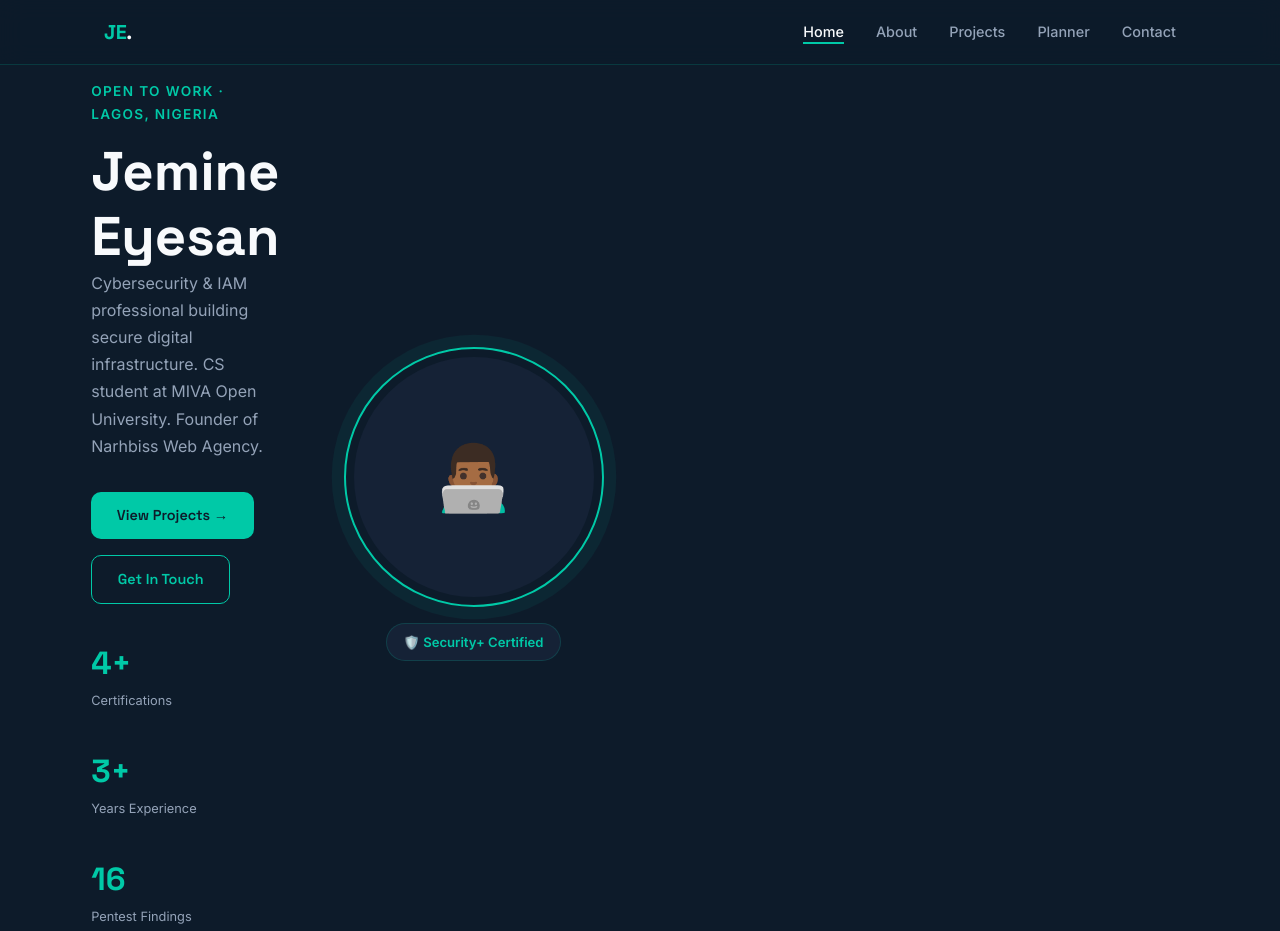
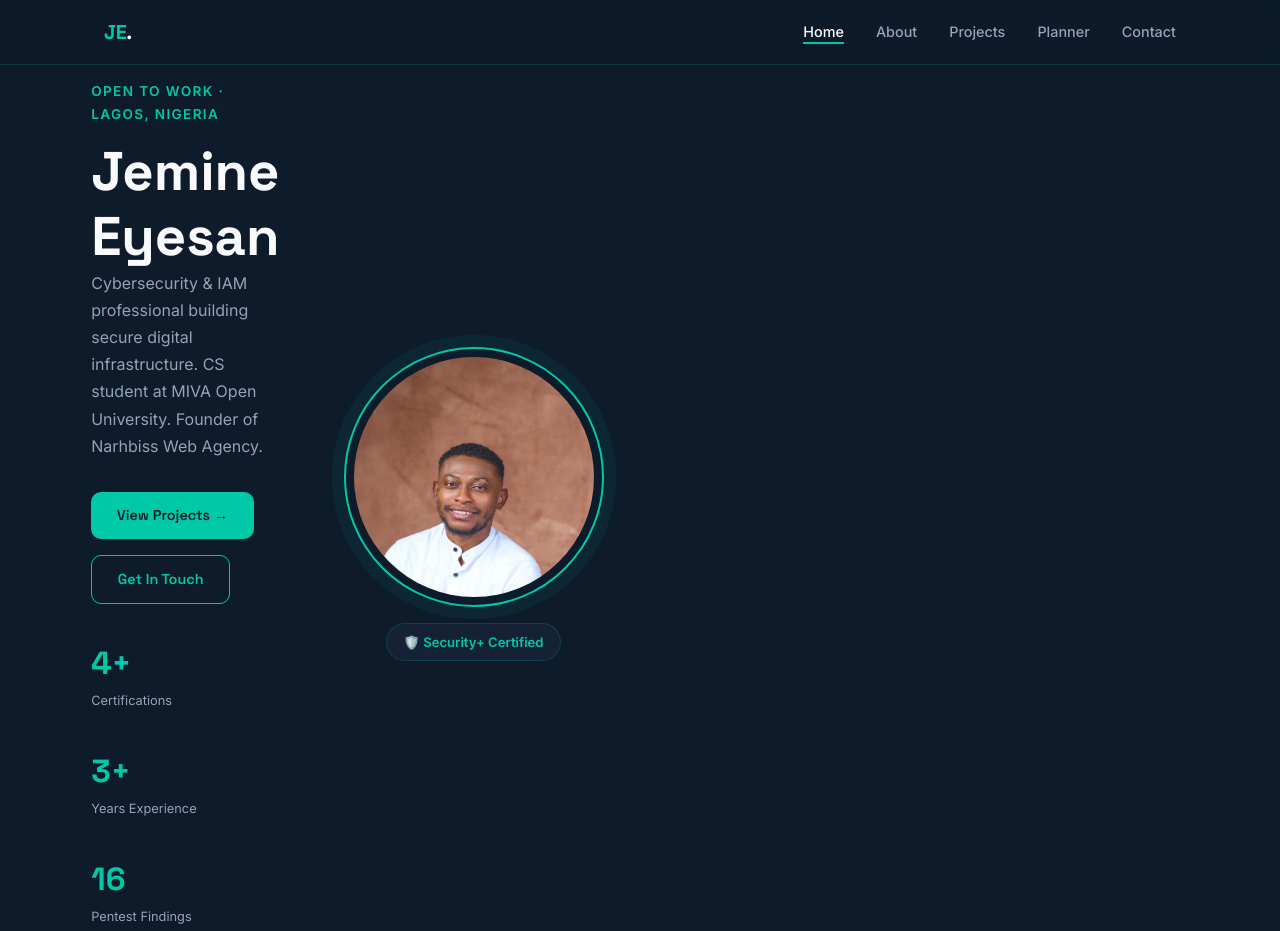
Before and after one commit to MrEyesan/cos106-Portfolio, a plain HTML site: page index.html in a window 1280 px wide. Shown: the top 931 px of the page. Drawn offline with Linux system fonts and the light colour scheme.

Commit message:
Replace placeholder with profile image in index.html

```diff
--- a/index.html
+++ b/index.html
@@ -71,7 +71,7 @@
           <!-- Photo -->
           <div class="hero__photo-wrap">
             <div class="hero__photo-frame">
-              <div class="hero__photo-placeholder">👨🏾‍💻</div>
+<img src="images/profile.jpg" alt="Jemine Eyesan" style="width:100%; height:100%; object-fit:cover; border-radius:50%;" />
             </div>
             <div class="hero__badge">🛡️ Security+ Certified</div>
           </div>
```
